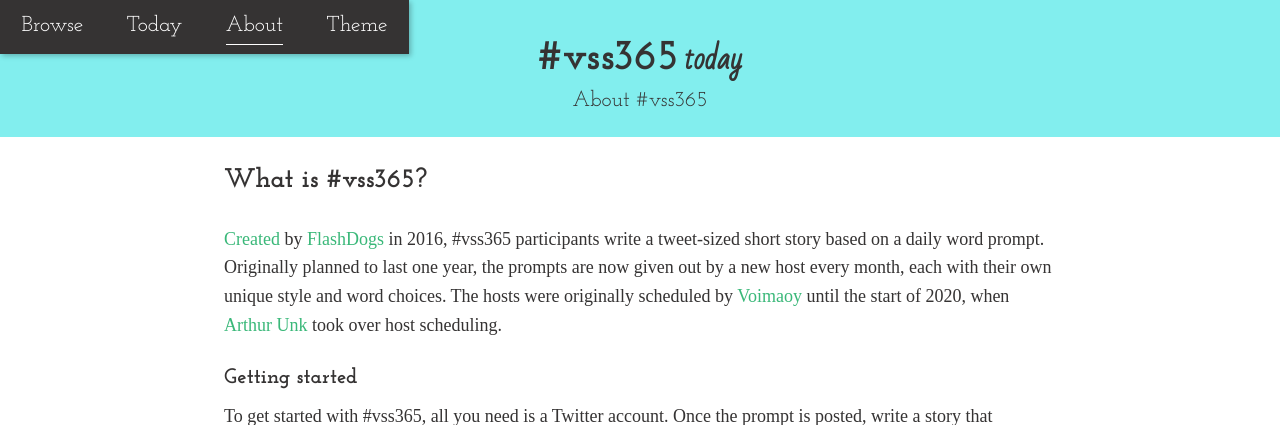
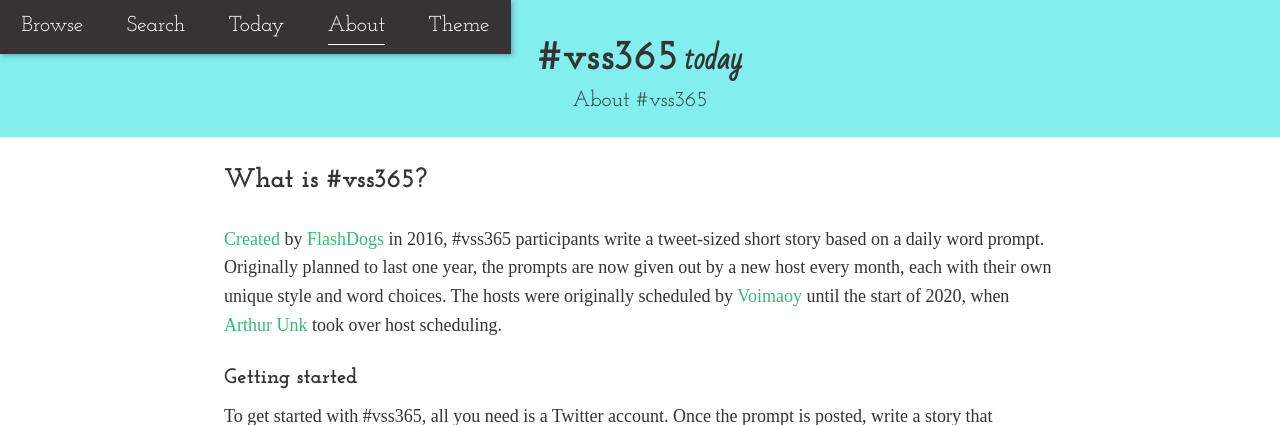
Before and after one commit to vss365today/web, a Flask app: page /about in a window 1280 px wide. Shown: the top 425 px of the page. Run offline with Flask 2, Linux system fonts and the light colour scheme.

Commit message:
Forgot to enable the nav link 😅

```diff
--- a/src/templates/partials/nav.html
+++ b/src/templates/partials/nav.html
@@ -1,6 +1,6 @@
 <nav class="primary">
   <a class="nav-link {{ nav_cur_page(page_title, 'browse') }}" id="btn-browse" href="{{ url_for('root.browse') }}">Browse</a>
-  {# <a class="nav-link {{ nav_cur_page(page_title, 'search') }}" id="btn-search" href="{{ url_for('search.index') }}">Search</a> #}
+  <a class="nav-link {{ nav_cur_page(page_title, 'search') }}" id="btn-search" href="{{ url_for('search.index') }}">Search</a>
   <a class="nav-link {{ nav_cur_page(page_title|lower, current_date|format_date|lower) }}" id="btn-today" href="{{ url_for('root.index') }}">Today</a>
   <a class="nav-link {{ nav_cur_page(page_title, 'about') }}" id="btn-about" href="{{ url_for('root.about') }}">About</a>
   <span class="nav-link" id="btn-theme">Theme</span>
```
